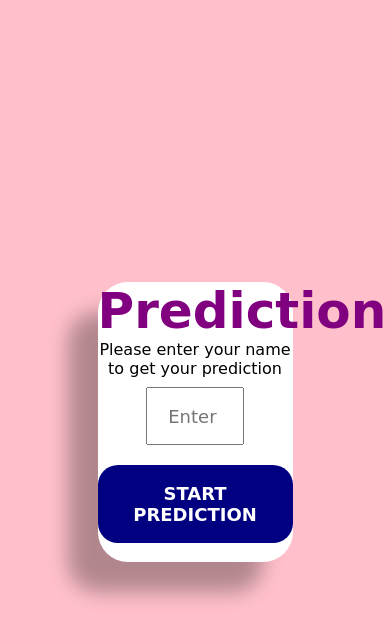
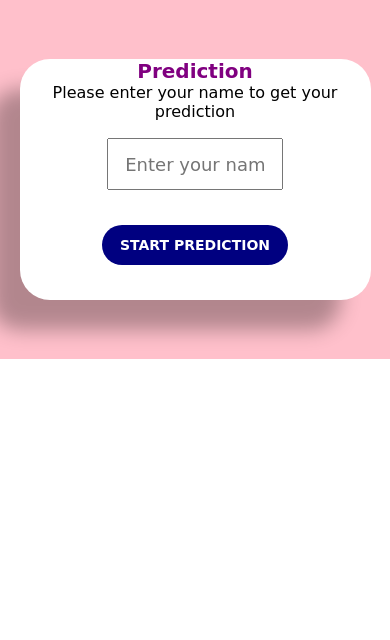
Before and after one commit to karamalashkar/apitest-assignment, a plain HTML site: page index.html in a window 390 px wide. Drawn offline with Linux system fonts and the light colour scheme.

Commit message:
adjusting css

```diff
--- a/index.html
+++ b/index.html
@@ -18,7 +18,7 @@
                 <div class="item">
                     <center><p id="gender"></p></center>
                     <center><p id="age"></p></center>
-                    <img id="image" class="image" src=""/>
+                    <center><img id="image" class="image" src=""/></center>
                 </div>
             </div>
         </div>
--- a/styles/style.css
+++ b/styles/style.css
@@ -7,7 +7,7 @@
 
 .main{
     width: 100%;
-    height: 100%;
+    height: auto;
     background-color: pink;
     display: flex;
     justify-content: center;
@@ -23,6 +23,7 @@
     display: flex;
     flex-direction: column;
     align-items: center;
+    margin: 15% 0;
 }
 
 .item{
@@ -67,5 +68,24 @@
 .image{
     display: none;
     width: 50%;
-    height: 20%;
+    height: 15%;
 }
+
+@media (max-width: 800px){
+    .input-form{
+        width: 90%;
+    }
+
+    .title{
+        font-size: 20px;
+    }
+
+    .input-name{
+        padding: 12px 16px;
+    }
+
+    .submit-button{
+        padding: 12px 18px;
+        font-size: 14px;
+    }
+}
```
